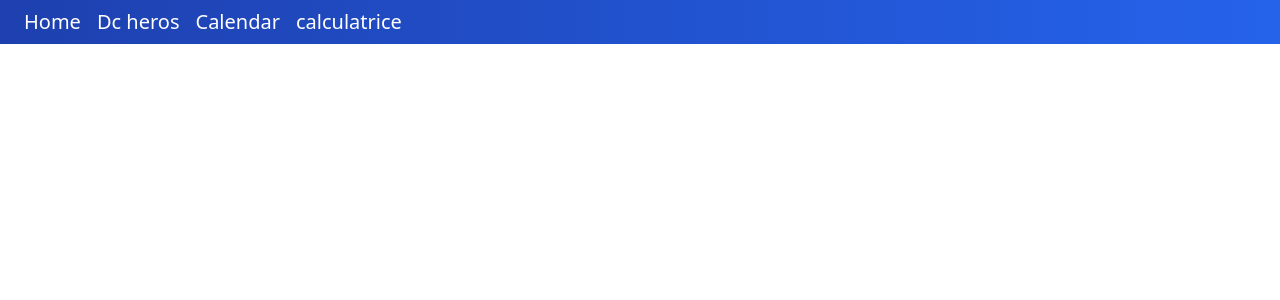
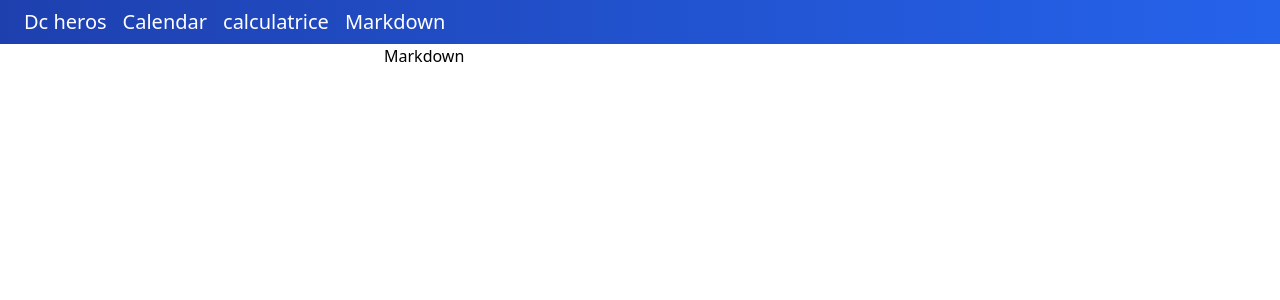
Before and after one commit to b3rking/vue3, a Vue app: page /markdown in a window 1280 px wide. Shown: the top 300 px of the page. Built offline with nearby package versions, Linux system fonts and the light colour scheme.

Commit message:
feat: add markdown to routes

```diff
--- a/src/components/AppHeader.vue
+++ b/src/components/AppHeader.vue
@@ -1,14 +1,26 @@
 <template>
-    <nav class="w-full bg-gradient-to-r from-blue-800 to-blue-600 text-white px-4 py-2 text-xl">
-        <router-link class="mx-2" to="/">Home</router-link>
-        <router-link class="mx-2" to="dc-heros">Dc heros</router-link>
-        <router-link class="mx-2" to="calendar">Calendar</router-link>
-        <router-link class="mx-2" to="calculatrice">calculatrice</router-link>
+    <nav
+        class="w-full bg-gradient-to-r from-blue-800 to-blue-600 text-white px-4 py-2 text-xl"
+    >
+        <router-link class="mx-2" v-for="url in urls" :key="url" :to="url.to">{{
+            url.title
+        }}</router-link>
     </nav>
 </template>
 
 <script>
-export default {};
+export default {
+    data() {
+        return {
+            urls: [
+                { title: "Dc heros", to: "dc-heros" },
+                { title: "Calendar", to: "calendar" },
+                { title: "calculatrice", to: "calculatrice" },
+                { title: "Markdown", to: "Markdown" },
+            ],
+        };
+    },
+};
 </script>
 
 <style></style>
--- /dev/null
+++ b/src/pages/MarkdownApp.vue
@@ -0,0 +1,9 @@
+<template>
+    <div class="w-2/5 mx-auto">
+        Markdown
+    </div>
+</template>
+<script>
+export default {}
+</script>
+<style></style>
--- a/src/router.js
+++ b/src/router.js
@@ -2,6 +2,7 @@ import { createRouter, createWebHistory } from "vue-router";
 import DcHeros from "./pages/DcHeros";
 import CalendarApp from "./pages/CalendarApp";
 import HomeApp from "./pages/HomeApp";
+import MarkdownApp from "./pages/MarkdownApp";
 import CalculatriceApp from "./components/calculatrice/CalculatriceApp";
 
 const routes = [
@@ -9,6 +10,7 @@ const routes = [
     { path: "/dc-heros", component: DcHeros },
     { path: "/calendar", component: CalendarApp },
     { path: "/calculatrice", component: CalculatriceApp },
+    { path: "/markdown", component: MarkdownApp },
 ];
 
 const router = createRouter({
```
